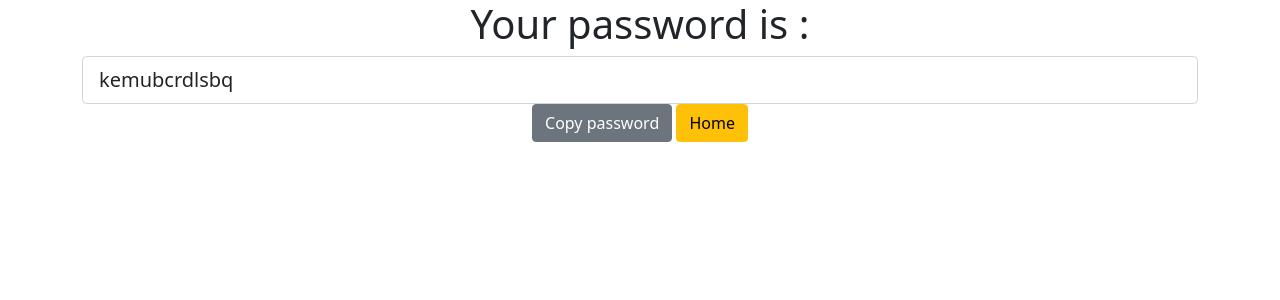
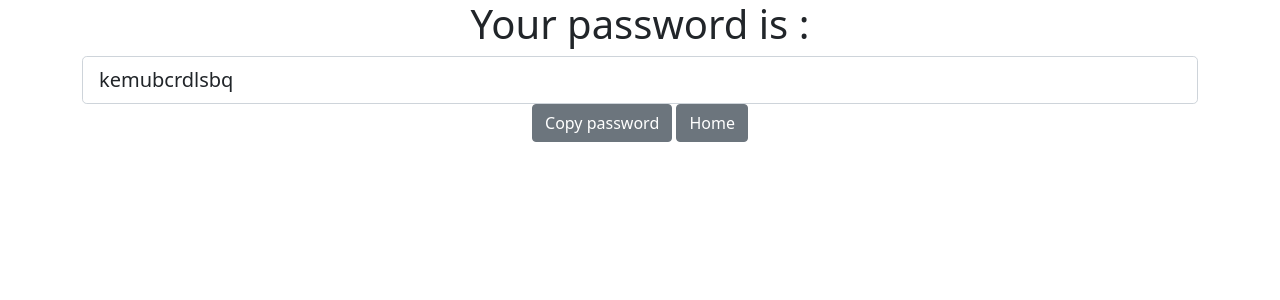
Before and after one commit to aytekinet/django3-password-generator, a Django app: page /password/ in a window 1280 px wide. Shown: the top 300 px of the page. Run offline with Django 4.2, Linux system fonts and the light colour scheme.

Commit message:
I made soem tweaks

```diff
--- a/generator/templates/generator/password.html
+++ b/generator/templates/generator/password.html
@@ -7,7 +7,7 @@
     <h1>Your password is :</h1>
     <input class="form-control form-control-lg" type="text" value="{{ password }}" id="myInput">
     <button class="btn btn-secondary"onclick="myFunction()">Copy password</button>
-    <a href="{% url 'home' %}" class="btn btn-warning">Home</a>
+    <a href="{% url 'home' %}" class="btn btn-secondary">Home</a>
 
 </div>
 {% endblock %}
--- a/password_generator/settings.py
+++ b/password_generator/settings.py
@@ -20,7 +20,7 @@ BASE_DIR = Path(__file__).resolve().parent.parent
 # See https://docs.djangoproject.com/en/4.0/howto/deployment/checklist/
 
 # SECURITY WARNING: keep the secret key used in production secret!
-SECRET_KEY = 'django-insecure-v!0y)@m5y280q*o(p02$wrqm3rvls1w8z1c!pp+gu7v3ko35xw3xxx'
+SECRET_KEY = 'django-insecure-v!0y)@m5y280qfdswew*o(p02$wrqm3rvls1w8z1c!pp+gu7v3ko35xw3xxx'
 
 # SECURITY WARNING: don't run with debug turned on in production!
 DEBUG = True
```
